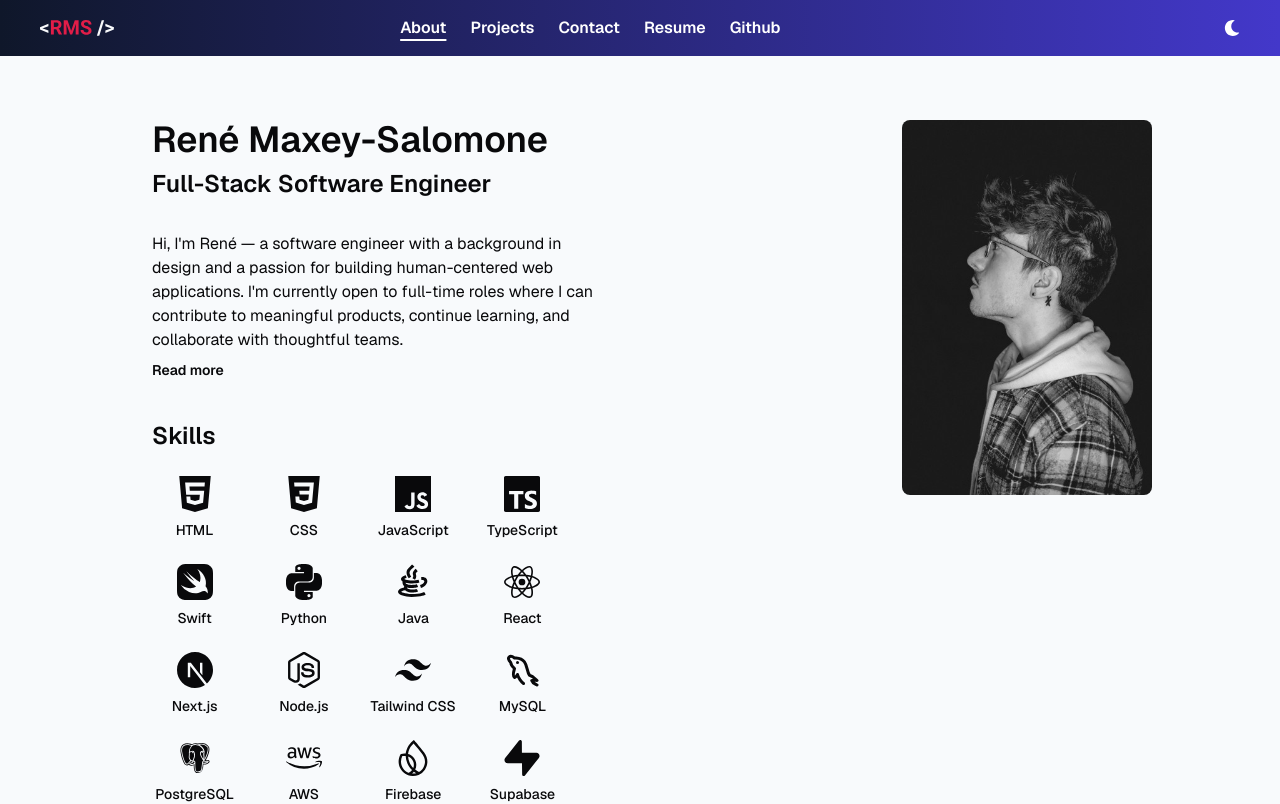
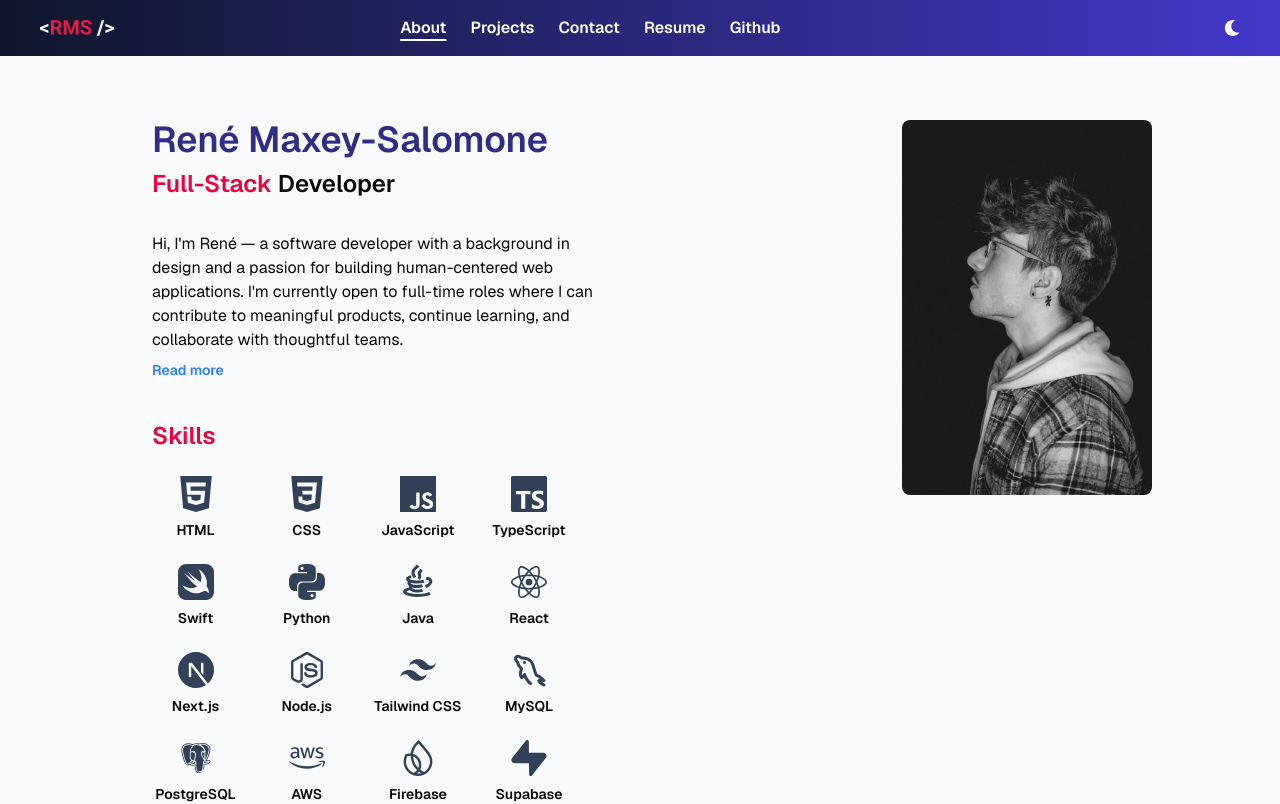
Before and after one commit to ReneMSdev/portfolio-website, a Next.js app: page / in a window 1280 px wide. Shown: the top 804 px of the page. Built offline with nearby package versions, Linux system fonts and the light colour scheme.

Commit message:
trying out some highlight colors

```diff
--- a/src/app/page.js
+++ b/src/app/page.js
@@ -81,8 +81,10 @@ export default function Home() {
 
       {/* Text Column - below image on small screens, left on md+ */}
       <div className='order-2 md:order-1 flex flex-col items-center md:items-start pb-20'>
-        <h1 className='text-3xl md:text-4xl font-semibold'>René Maxey-Salomone</h1>
-        <h2 className='text-xl md:text-2xl mt-2 font-semibold'>Full-Stack Software Engineer</h2>
+        <h1 className='text-3xl md:text-4xl font-semibold text-indigo-900'>René Maxey-Salomone</h1>
+        <h2 className='text-xl md:text-2xl mt-2 font-semibold'>
+          <span className='text-rose-600'>Full-Stack</span> Developer
+        </h2>
 
         {/* About Section */}
         <Collapsible
@@ -91,7 +93,7 @@ export default function Home() {
           className='max-w-md'
         >
           <p className='max-w-md pt-8'>
-            Hi, I&apos;m René &mdash; a software engineer with a background in design and a passion
+            Hi, I&apos;m René &mdash; a software developer with a background in design and a passion
             for building human-centered web applications. I&apos;m currently open to full-time roles
             where I can contribute to meaningful products, continue learning, and collaborate with
             thoughtful teams.
@@ -110,22 +112,22 @@ export default function Home() {
             </p>
           </CollapsibleContent>
           <div className='w-full flex'>
-            <CollapsibleTrigger className=' mt-2 font-semibold text-sm cursor-pointer'>
+            <CollapsibleTrigger className=' mt-2 font-semibold text-sm cursor-pointer text-blue-500'>
               {open ? 'Read less' : 'Read more'}
             </CollapsibleTrigger>
           </div>
         </Collapsible>
 
         {/* Skills Section */}
-        <h2 className='text-xl md:text-2xl mt-10 font-semibold'>Skills</h2>
+        <h2 className='text-xl md:text-2xl mt-10 font-semibold text-rose-600'>Skills</h2>
         <div className='grid grid-cols-3 md:grid-cols-4 gap-6 pt-6'>
           {skills.map(({ name, icon: Icon }) => (
             <div
               key={name}
               className='flex flex-col items-center text-center transition-transform duration-200 hover:scale-115'
             >
-              <Icon className='text-4xl mb-2' />
-              <span className='text-sm font-medium group-hover:font-semibold transition-all duration-200'>
+              <Icon className='text-4xl mb-2 text-slate-700' />
+              <span className='text-sm font-semibold group-hover:font-bold transition-all duration-200'>
                 {name}
               </span>
             </div>
--- a/src/components/Navbar.jsx
+++ b/src/components/Navbar.jsx
@@ -33,7 +33,7 @@ export default function Navbar() {
             key={item.href}
             href={item.href}
             className={cn(
-              'text-center text-white inline-block transition-all font-semibold hover:underline underline-offset-6 decoration-2',
+              'text-center text-white inline-block transition-all font-semibold hover:text-blue-400',
               pathname === item.href && 'underline underline-offset-6 decoration-2'
             )}
           >
@@ -44,7 +44,7 @@ export default function Navbar() {
           href='/resume.pdf'
           target='_blank'
           rel='noopener noreferrer'
-          className='text-white font-semibold hover:text-rose-600'
+          className='text-white font-semibold hover:text-blue-400'
         >
           Resume
         </a>
@@ -52,7 +52,7 @@ export default function Navbar() {
           href='https://github.com/ReneMSdev'
           target='_blank'
           rel='noopener noreferrer'
-          className='text-white font-semibold hover:text-rose-600'
+          className='text-white font-semibold hover:text-blue-400'
         >
           Github
         </a>
```
